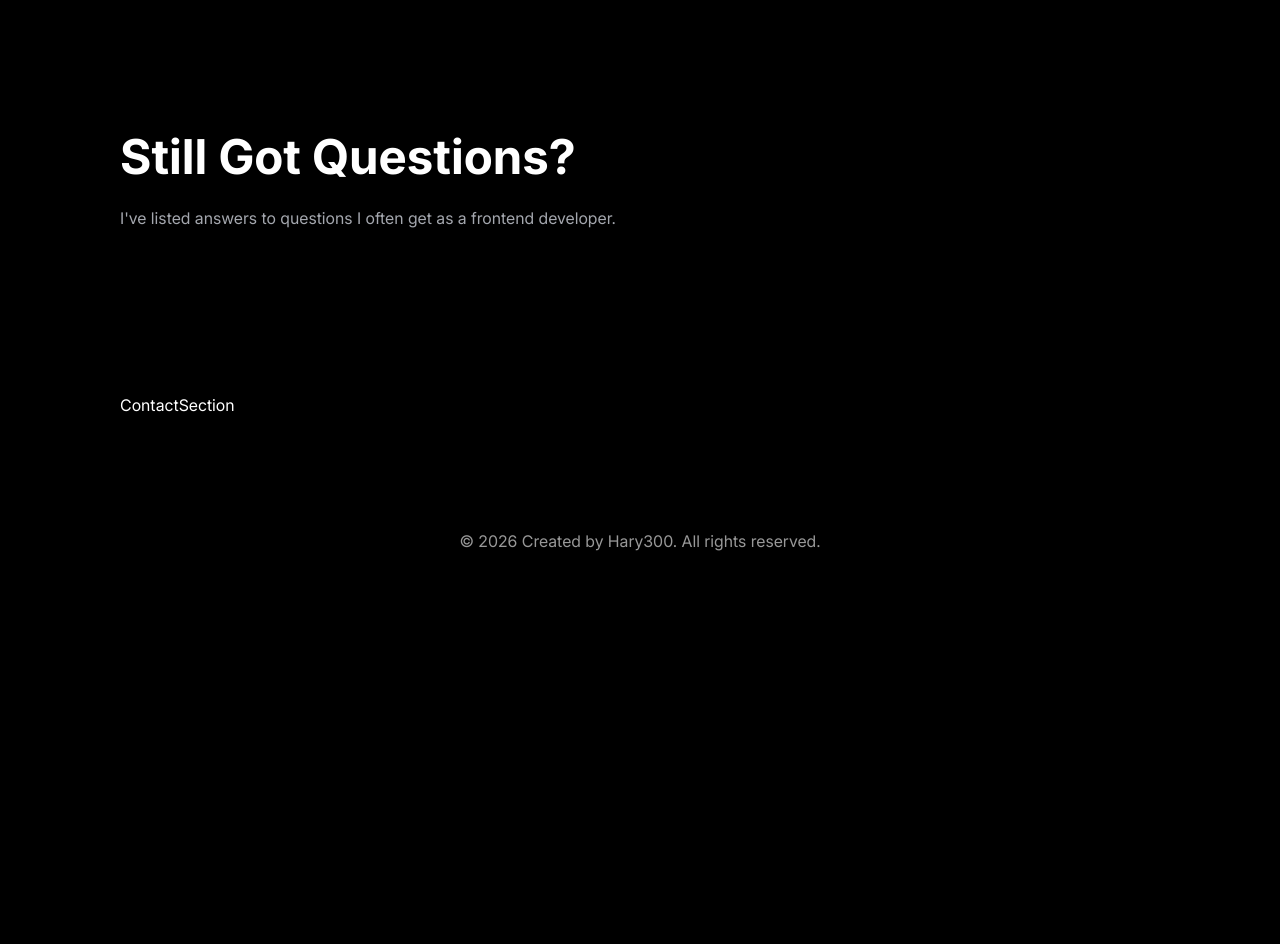
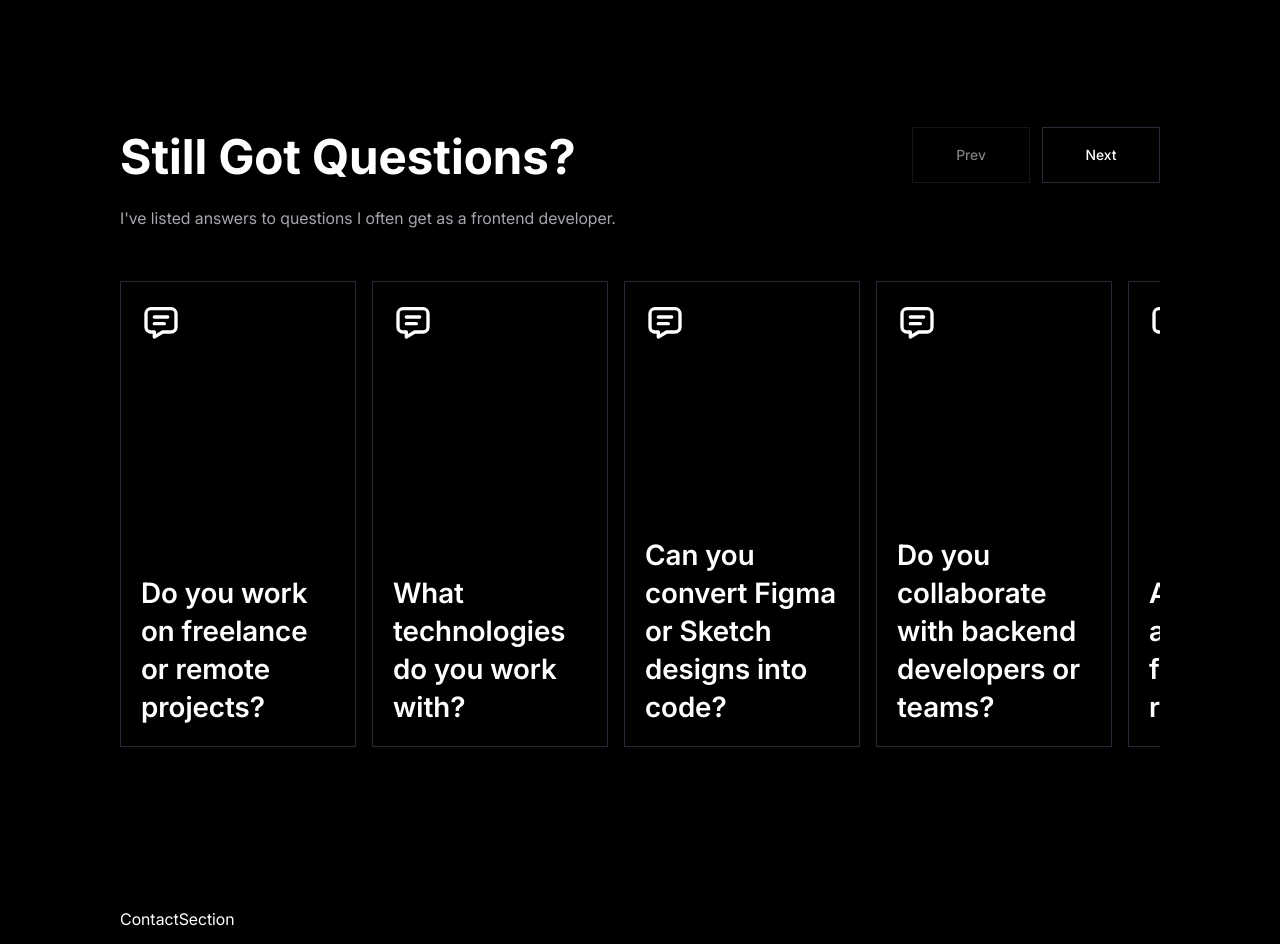
Before and after one commit to Hary300/Personal-Project-35-Teal-Cyan-Portfolio, a React (Vite) app: page / in a window 1280 px wide. Shown: the part 6480-7424 px from the top of the page. Before the commit the page ends 7065 px from the top, so only its background shows below. Built offline with nearby package versions, Linux system fonts and the light colour scheme.

Commit message:
feat: implement FaqSection with carousel layout and dynamic FAQ rendering

```diff
--- a/src/sections/08-faq/FaqSection.tsx
+++ b/src/sections/08-faq/FaqSection.tsx
@@ -1,12 +1,88 @@
 import SectionContainer from '@/components/layouts/SectionContainer';
 import SectionTitle from '@/components/shared/SectionTitle';
 import { faqData } from '@/data/faqData';
+import {
+  Carousel,
+  CarouselContent,
+  CarouselItem,
+  CarouselNext,
+  CarouselPrevious,
+} from '@/components/ui/carousel';
+import { useState } from 'react';
+import devAvatar from '@/assets/images/dev/devAvatar.png';
+import { TbMessage } from 'react-icons/tb';
+import { cn } from '@/lib/utils';
 
 const FaqSection = () => {
+  const [isActiveFaq, setIsActiveFaq] = useState<number | null>(null);
   const header = faqData.header;
+  const faqs = faqData.faqs;
+
+  const handleFaqCardClick = (faqId: number) => {
+    setIsActiveFaq(faqId);
+  };
   return (
     <SectionContainer sectionId='faq'>
-      <SectionTitle title={header.title} subtitle={header.subtitle} />
+      <Carousel
+        opts={{
+          align: 'start',
+        }}
+        className='w-full flex flex-col gap-6 lg:gap-12'
+      >
+        <div className='flex flex-col gap-6.25 lg:flex-row lg:justify-between '>
+          <SectionTitle title={header.title} subtitle={header.subtitle} />
+          <div className='flex gap-3'>
+            <CarouselPrevious className='static' />
+            <CarouselNext className='static' />
+          </div>
+        </div>
+
+        <CarouselContent>
+          {faqs.map((faq) => (
+            <CarouselItem
+              key={faq.id}
+              className={cn(
+                'basis-1/1 md:basis-1/2 lg:basis-0 lg:min-w-63 min-h-116.5',
+                faq.id === isActiveFaq && 'lg:min-w-94.75'
+              )}
+            >
+              <div
+                className={cn(
+                  'p-3.75 lg:p-5 border h-full flex flex-col justify-between hover:bg-neutral-950 cursor-pointer',
+                  faq.id === isActiveFaq &&
+                    'bg-primary-400 hover:bg-primary-400'
+                )}
+                onClick={() => handleFaqCardClick(faq.id)}
+              >
+                <div className='flex items-center justify-between'>
+                  {faq.id === isActiveFaq && (
+                    <div className='size-20 shrink-0 rounded-full overflow-hidden bg-primary-300 flex justify-end items-end'>
+                      <img
+                        src={devAvatar}
+                        alt='dev avatar'
+                        className='max-w-[74.69px]'
+                      />
+                    </div>
+                  )}
+
+                  <TbMessage className='size-10' />
+                </div>
+
+                <div className='flex flex-col gap-2.5 lg:gap-3'>
+                  <p className='font-semibold text-display-xs lg:text-display-sm'>
+                    {faq.question}
+                  </p>
+                  {faq.id === isActiveFaq && (
+                    <p className='font-medium text-sm lg:text-md'>
+                      {faq.answer}
+                    </p>
+                  )}
+                </div>
+              </div>
+            </CarouselItem>
+          ))}
+        </CarouselContent>
+      </Carousel>
     </SectionContainer>
   );
 };
```
